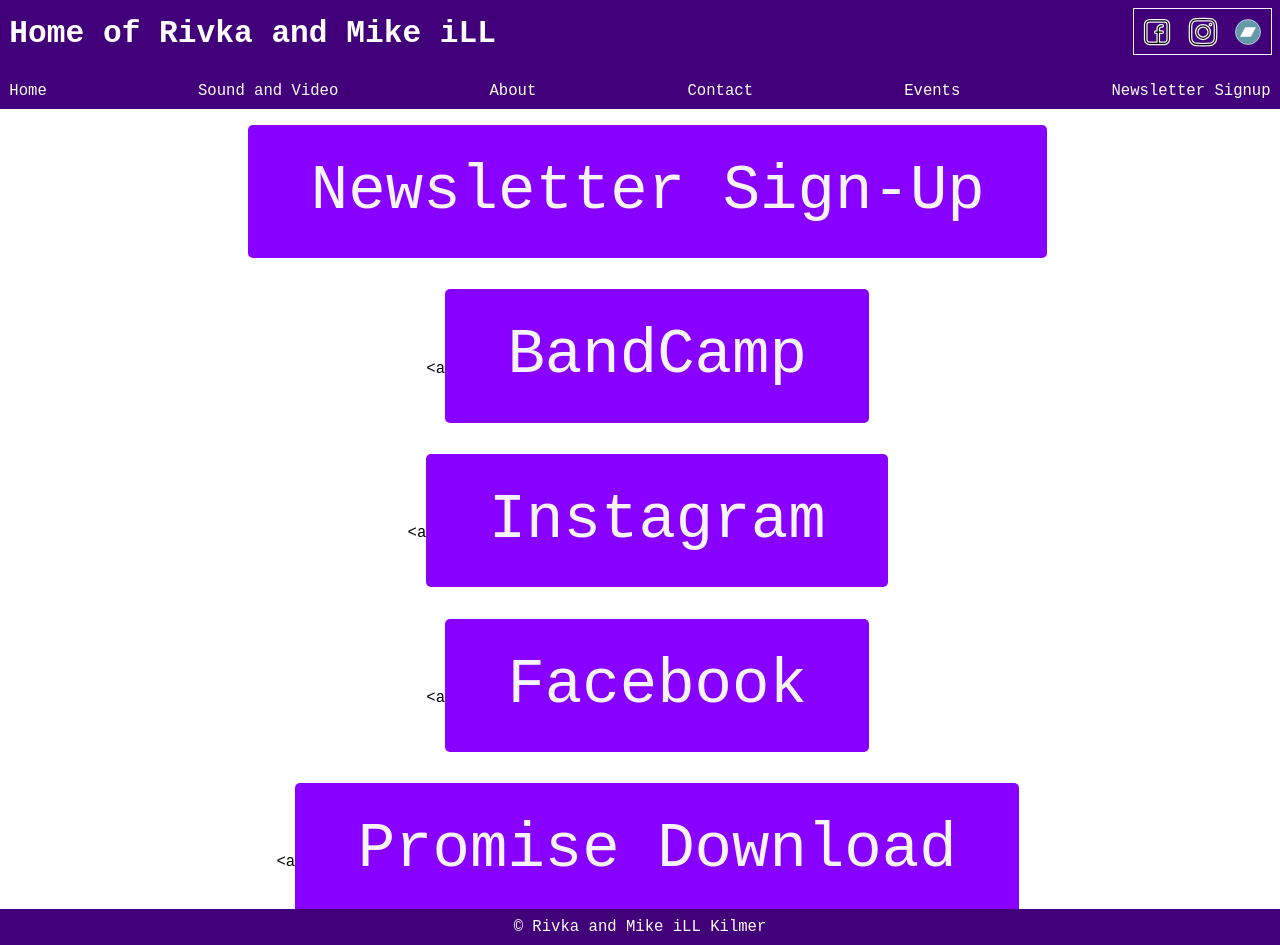
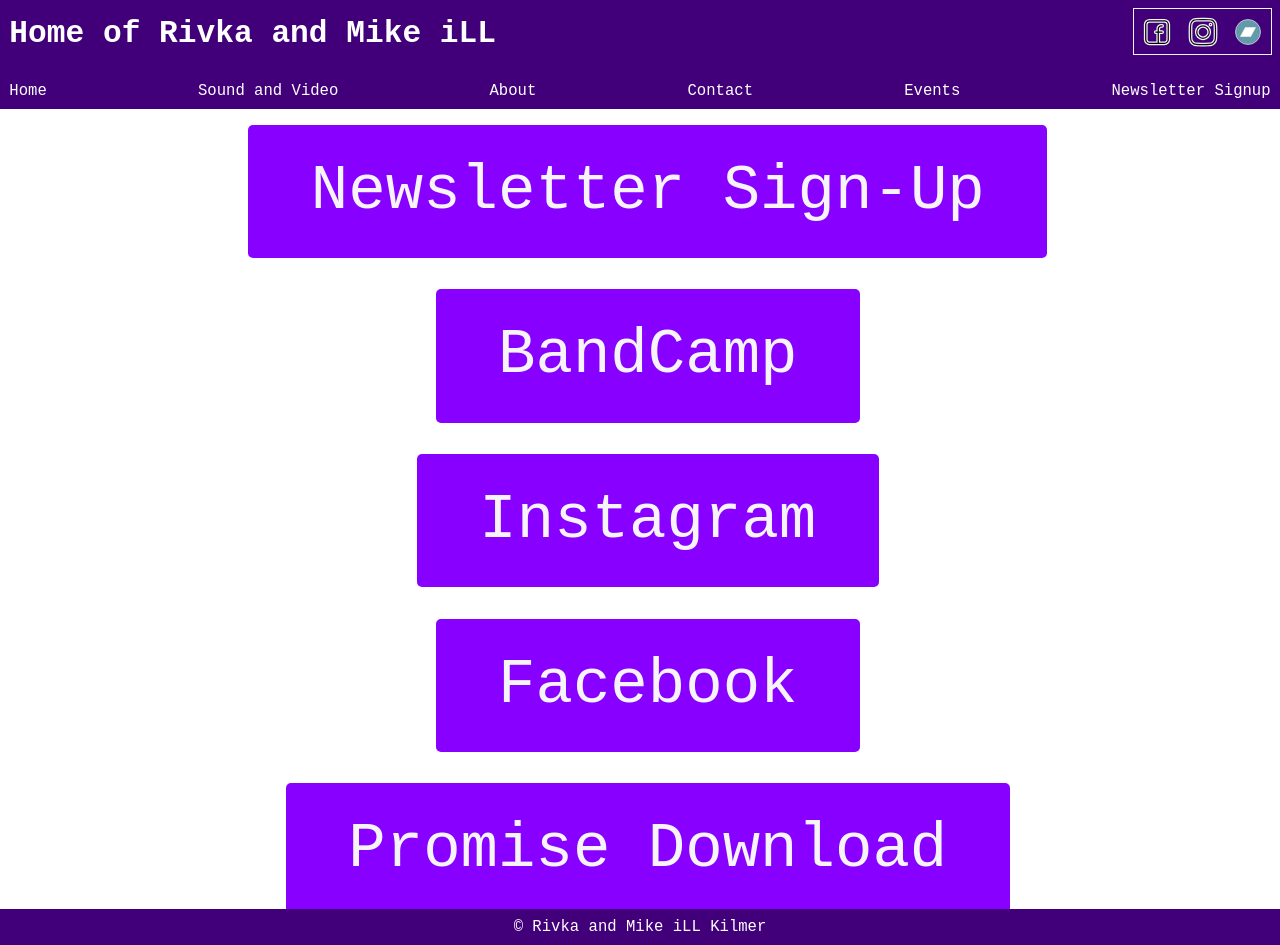
Before and after one commit to MikeiLL/gol-website, a Jekyll site: the page built from linktree.md, in a window 1280 px wide. Built offline with Jekyll 4.4.1, drawn with Linux system fonts in a browser that asks for light colours.

Commit message:
Fix broken links.

```diff
--- a/linktree.md
+++ b/linktree.md
@@ -9,8 +9,8 @@ guid: 'https://giggleoutloud.com/LIVE/?page_id=20'
 
 <ul class=linktree>
   <li><a title="Signup for our newsletter" href="https://cdn.forms-content.sg-form.com/80ed0f27-8fe8-11ef-ba56-e2f6e3f70426" class="btn">Newsletter Sign-Up</a></li>
-  <li><a<a title="Link to Site" href="https://mzoo.bandcamp.com" class="btn">BandCamp</a></li>
-  <li><a<a title="Link to Site" href="https://www.instagram.com/giggle_out_loud" class="btn">Instagram</a></li>
-  <li><a<a title="Link to Site" href="https://www.facebook.com/giggleoutloudband"  class="btn">Facebook</a></li>
-  <li><a<a title="Link to Site" href="https://mzoo.bandcamp.com/album/promise"  class="btn">Promise Download</a></li>
+  <li><a title="Link to Site" href="https://mzoo.bandcamp.com" class="btn">BandCamp</a></li>
+  <li><a title="Link to Site" href="https://www.instagram.com/giggle_out_loud" class="btn">Instagram</a></li>
+  <li><a title="Link to Site" href="https://www.facebook.com/giggleoutloudband"  class="btn">Facebook</a></li>
+  <li><a title="Link to Site" href="https://mzoo.bandcamp.com/album/promise"  class="btn">Promise Download</a></li>
 </ul>
```
